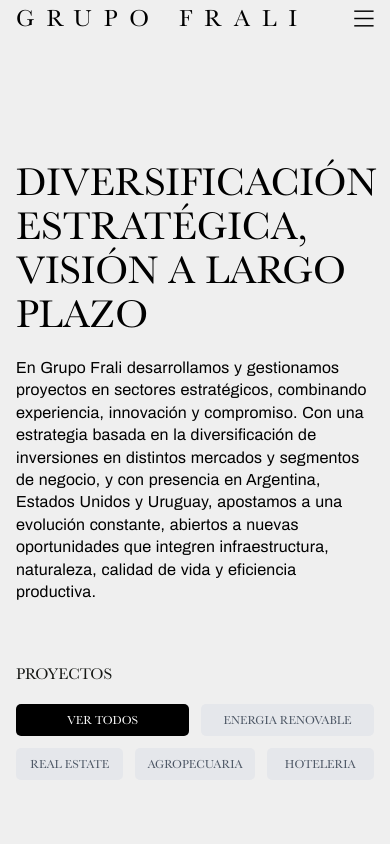
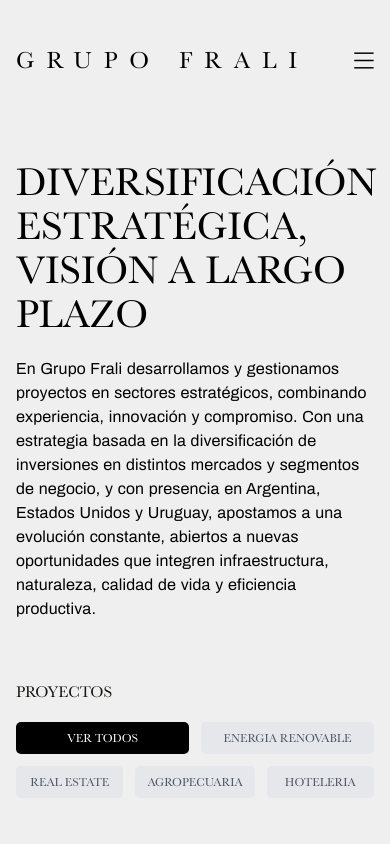
Before and after one commit to i9-9/grupofrali, a Next.js app: page /desarrollos-proyectos in a window 390 px wide. Shown: the top 844 px of the page. Built offline with nearby package versions, Linux system fonts and the light colour scheme.

Commit message:
Fixes due to Tw3

```diff
--- a/src/app/desarrollos-proyectos/page.tsx
+++ b/src/app/desarrollos-proyectos/page.tsx
@@ -115,7 +115,7 @@
               <h1 className="text-h1-baskerville text-black lg:pr-6">
                 DIVERSIFICACIÓN ESTRATÉGICA, <br/> VISIÓN A LARGO PLAZO
               </h1>
-              <p className="text-body1-archivo text-black pt-[22px] md:text-[19px]! tracking-[0.01em] max-w-[800px]">
+              <p className="md:text-[19px] text-black pt-[22px] tracking-[0.01em] max-w-[800px]">
                 En Grupo Frali desarrollamos y gestionamos proyectos en sectores estratégicos, combinando experiencia, innovación y compromiso. Con una estrategia basada en la diversificación de inversiones en distintos mercados y segmentos de negocio, y con presencia en Argentina, Estados Unidos y Uruguay, apostamos a una evolución constante, abiertos a nuevas oportunidades que integren infraestructura, naturaleza, calidad de vida y eficiencia productiva.
               </p>
             </div>
@@ -123,7 +123,7 @@
         </div>
 
         {/* AutoSlider que se extiende hasta el borde derecho y centrado verticalmente */}
-        <div className="hidden md:block absolute inset-y-0 right-0 w-1/2 items-center z-0 pt-18">
+        <div className="hidden md:block absolute inset-y-0 right-0 w-1/2 items-center z-0 pt-16">
           <div className="w-full h-[500px]">
             <AutoSlider
               images={photos}
--- a/src/app/globals.css
+++ b/src/app/globals.css
@@ -564,3 +564,27 @@
     margin-top: 0px !important;
   }
 }
+
+/* ========================================
+   HEADER MOBILE - ALTURAS Y ESPACIOS
+   ======================================== */
+
+/* Altura del header mobile */
+.h-30 {
+  height: 120px; /* 7.5rem = 120px */
+}
+
+/* Padding top para menú mobile */
+.pt-14 {
+  padding-top: 56px; /* 3.5rem = 56px */
+}
+
+/* Padding bottom para menú mobile */
+.pb-20 {
+  padding-bottom: 80px; /* 5rem = 80px */
+}
+
+/* Padding top personalizado para desarrollos */
+.pt-18 {
+  padding-top: 72px; /* 4.5rem = 72px */
+}
```
